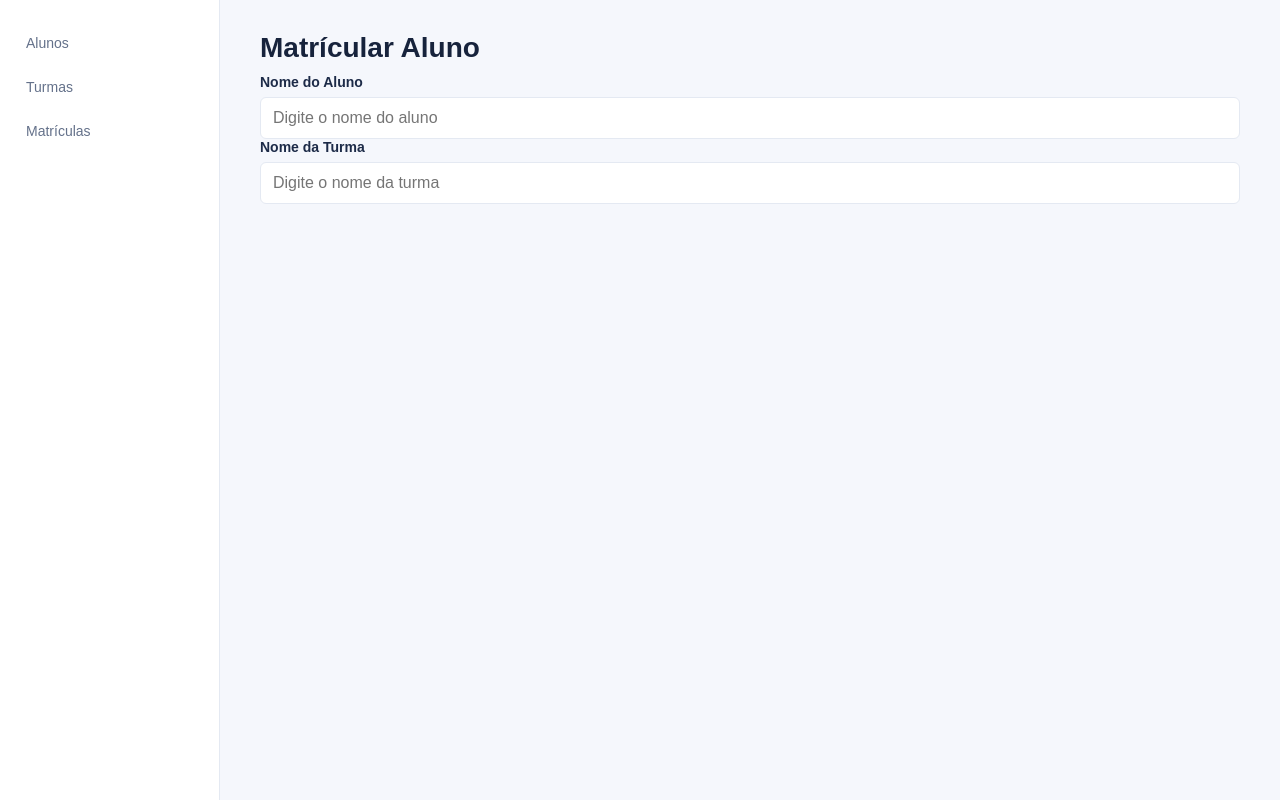
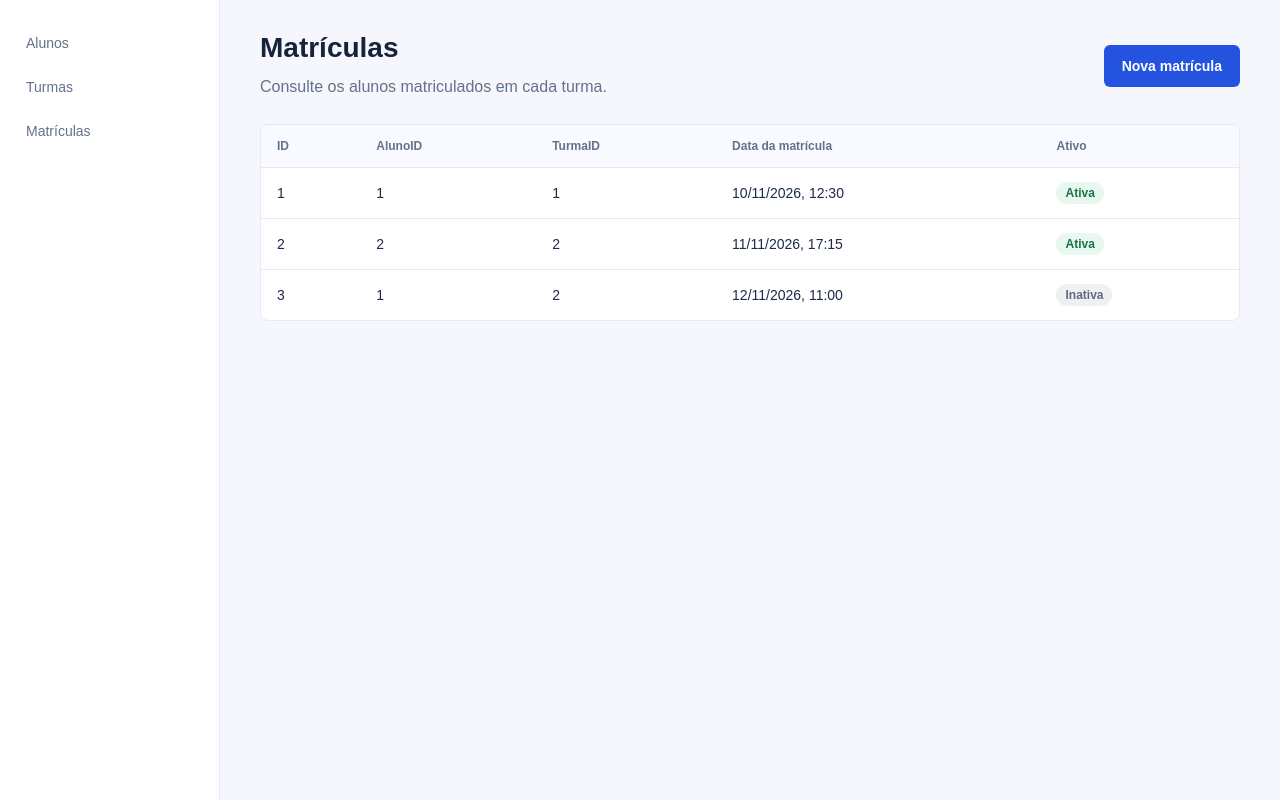
Before and after one commit to cleitongrodrigues/P2_FullStack, a Next.js app in the folder frontend/: page /matriculas in a window 1280 px wide. Built offline with nearby package versions, Linux system fonts and the light colour scheme.

Commit message:
feat: Criando a listagem de matriculas

```diff
--- a/frontend/app/globals.css
+++ b/frontend/app/globals.css
@@ -106,6 +106,71 @@ body {
   margin-top: 6px;
 }
 
+.table-container {
+  overflow-x: auto;
+  border: 1px solid var(--border);
+  border-radius: 8px;
+  background: #ffffff;
+}
+
+.data-table {
+  width: 100%;
+  border-collapse: collapse;
+  text-align: left;
+}
+
+.data-table th,
+.data-table td {
+  padding: 14px 16px;
+  border-bottom: 1px solid var(--border);
+  white-space: nowrap;
+}
+
+.data-table th {
+  background: #f8faff;
+  color: var(--muted);
+  font-size: 12px;
+  font-weight: 600;
+}
+
+.data-table td {
+  color: var(--foreground);
+  font-size: 14px;
+}
+
+.data-table tbody tr:last-child td {
+  border-bottom: 0;
+}
+
+.status-badge {
+  display: inline-block;
+  padding: 4px 9px;
+  border-radius: 999px;
+  font-size: 12px;
+  font-weight: 600;
+}
+
+.status-active {
+  background: #e8f7ef;
+  color: #167445;
+}
+
+.status-inactive {
+  background: #eef0f4;
+  color: #5f6b7b;
+}
+
+.visually-hidden {
+  position: absolute;
+  width: 1px;
+  height: 1px;
+  padding: 0;
+  overflow: hidden;
+  clip: rect(0, 0, 0, 0);
+  white-space: nowrap;
+  border: 0;
+}
+
 .form-field {
   display: flex;
   flex-direction: column;
--- a/frontend/app/matriculas/page.tsx
+++ b/frontend/app/matriculas/page.tsx
@@ -1,24 +1,85 @@
-import Input from "../../components/ui/Input";
+import Link from "next/link";
+
+const matriculas = [
+  {
+    id: 1,
+    alunoId: 1,
+    turmaId: 1,
+    dataMatricula: "2026-11-10T09:30:00-03:00",
+    ativo: true,
+  },
+  {
+    id: 2,
+    alunoId: 2,
+    turmaId: 2,
+    dataMatricula: "2026-11-11T14:15:00-03:00",
+    ativo: true,
+  },
+  {
+    id: 3,
+    alunoId: 1,
+    turmaId: 2,
+    dataMatricula: "2026-11-12T08:00:00-03:00",
+    ativo: false,
+  },
+];
+
+const dateFormatter = new Intl.DateTimeFormat("pt-BR", {
+  dateStyle: "short",
+  timeStyle: "short",
+});
 
 export default function MatriculasPage() {
-    return (
-        <section>
-            <h1>Matrícular Aluno</h1>
-            <form>
-                <Input
-                    label="Nome do Aluno"
-                    name="nomeAluno"
-                    placeholder="Digite o nome do aluno"
-                    required
-                />
+  return (
+    <section>
+      <header className="page-header">
+        <div>
+          <h1>Matrículas</h1>
+          <p>Consulte os alunos matriculados em cada turma.</p>
+        </div>
 
-                <Input
-                    label="Nome da Turma"
-                    name="nomeTurma"
-                    placeholder="Digite o nome da turma"
-                    required
-                />
-            </form>
-        </section>
-    );
+        <Link className="button-primary" href="/matriculas/cadastro">
+          Nova matrícula
+        </Link>
+      </header>
+
+      <div className="table-container">
+        <table className="data-table">
+          <caption className="visually-hidden">Lista de matrículas</caption>
+          <thead>
+            <tr>
+              <th scope="col">ID</th>
+              <th scope="col">AlunoID</th>
+              <th scope="col">TurmaID</th>
+              <th scope="col">Data da matrícula</th>
+              <th scope="col">Ativo</th>
+            </tr>
+          </thead>
+          <tbody>
+            {matriculas.map((matricula) => (
+              <tr key={matricula.id}>
+                <td>{matricula.id}</td>
+                <td>{matricula.alunoId}</td>
+                <td>{matricula.turmaId}</td>
+                <td>
+                  <time dateTime={matricula.dataMatricula}>
+                    {dateFormatter.format(new Date(matricula.dataMatricula))}
+                  </time>
+                </td>
+                <td>
+                  <span
+                    className={`status-badge ${
+                      matricula.ativo ? "status-active" : "status-inactive"
+                    }`}
+                  >
+                    {matricula.ativo ? "Ativa" : "Inativa"}
+                  </span>
+                </td>
+              </tr>
+            ))}
+          </tbody>
+        </table>
+      </div>
+    </section>
+  );
 }
```
Also changed, not shown: frontend/app/matriculas/cadastro/page.tsx (added, +34 -0 lines).
